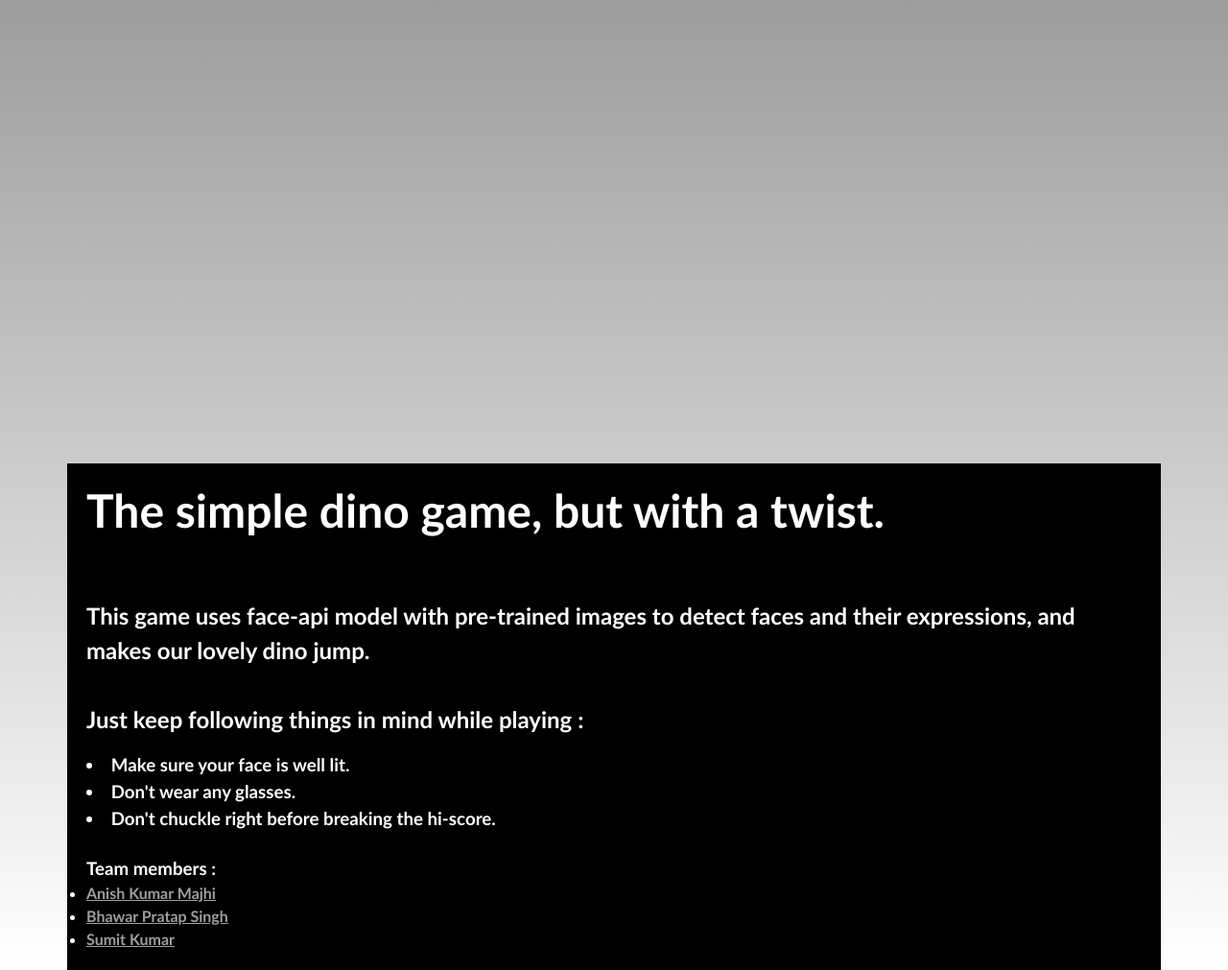
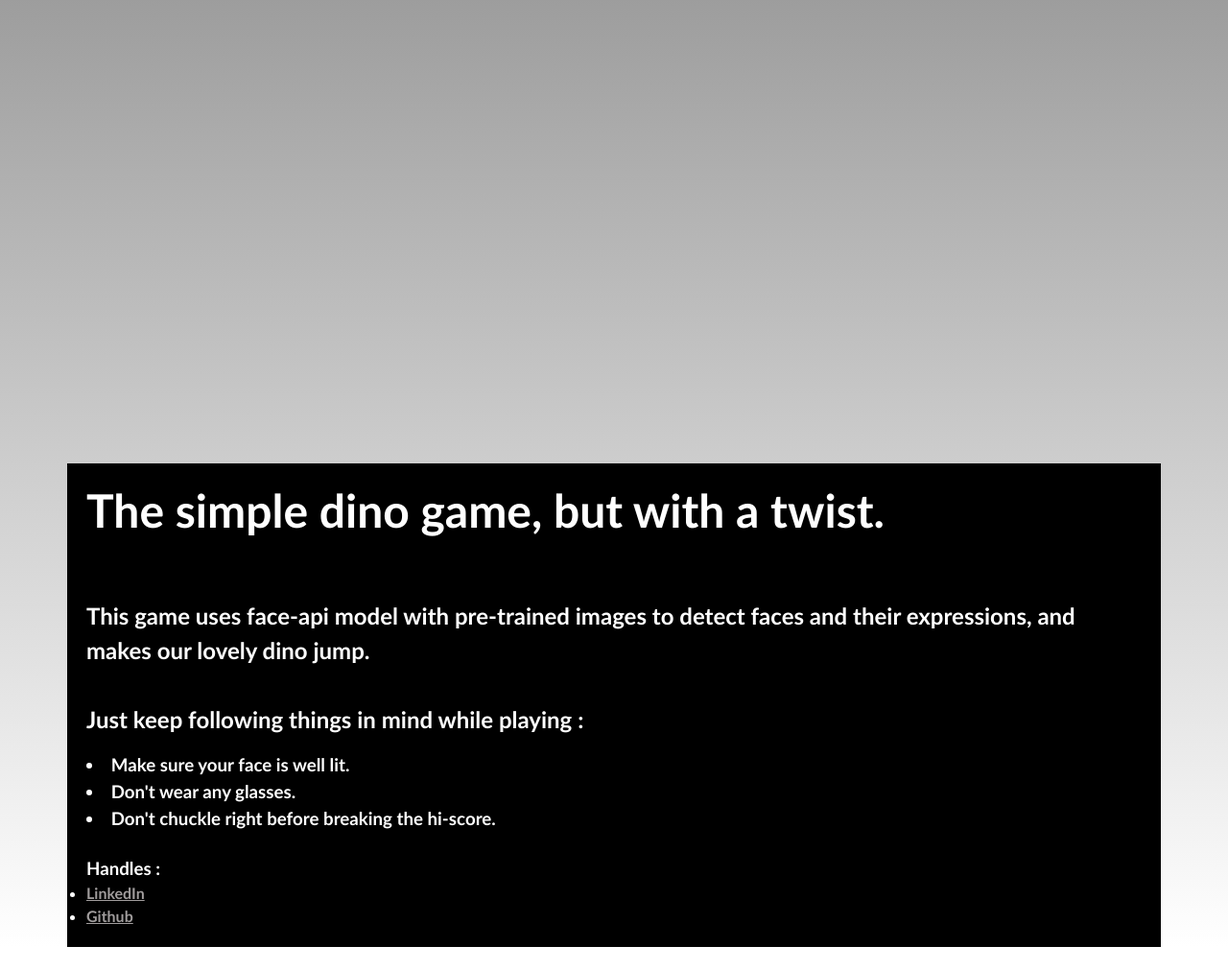
Before and after one commit to majhianish/dino-game, a plain HTML site: page index.html in a window 1280 px wide. Shown: the part 305-1316 px from the top of the page at 96% size. After the commit the page ends 1292 px from the top, so only its background shows below. Drawn offline with Linux system fonts and the light colour scheme; no server answers.

Commit message:
Update index.html

```diff
--- a/index.html
+++ b/index.html
@@ -38,13 +38,12 @@
                   </h3>
                 </ol>
                 <br>
-                <h3>Team members :
+                <h3>Handles :
                 </h3>
                 <h4>
                   <ul>
-                    <li><a href="https://www.linkedin.com/in/anish-kumar-236a6b258/"> Anish Kumar Majhi</a></li>
-                    <li><a href="https://www.linkedin.com/in/bhawar-pratap-singh-273286236/"> Bhawar Pratap Singh</a></li>
-                    <li><a href="https://www.linkedin.com/in/sumit-mishra-149a3a23a/"> Sumit Kumar </a></li>
+                    <li><a href="https://www.linkedin.com/in/anish-kumar-236a6b258/">LinkedIn</a></li>
+                    <li><a href="https://github.com/majhianish/">Github</a></li>
                   </ul>
                 </h4>
               </p>
```
